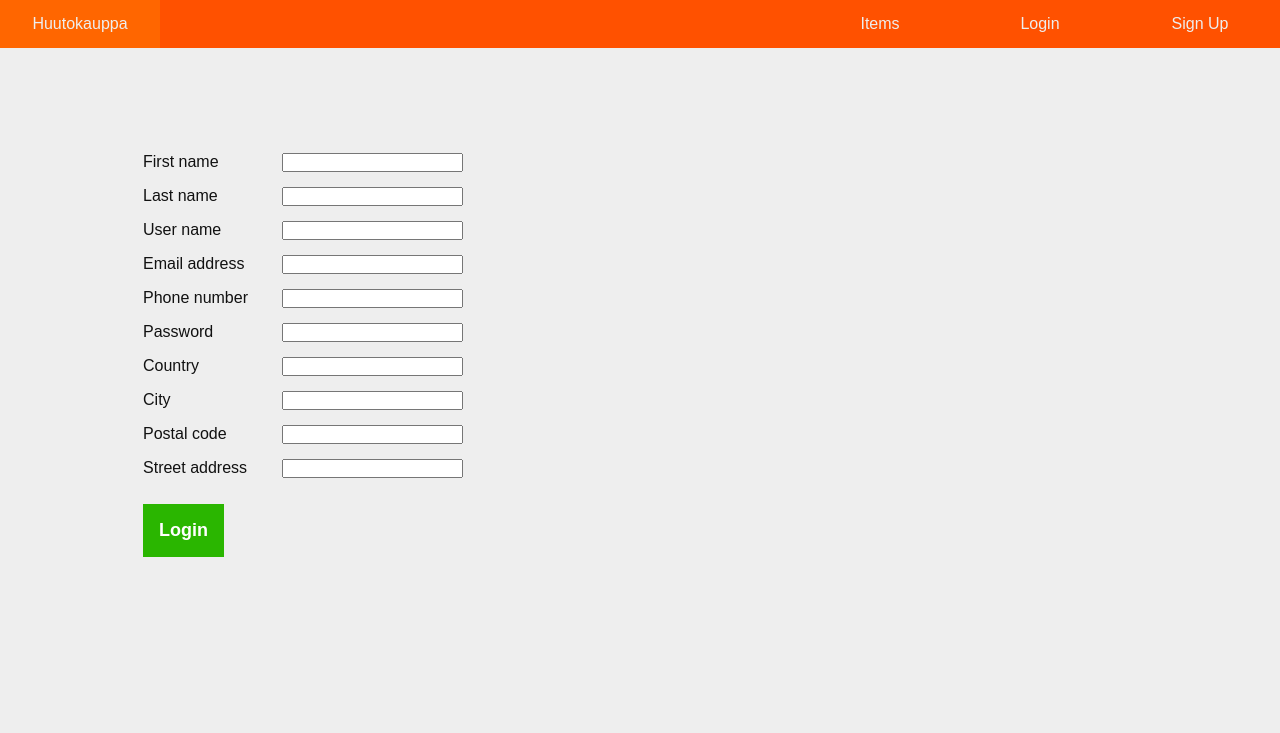
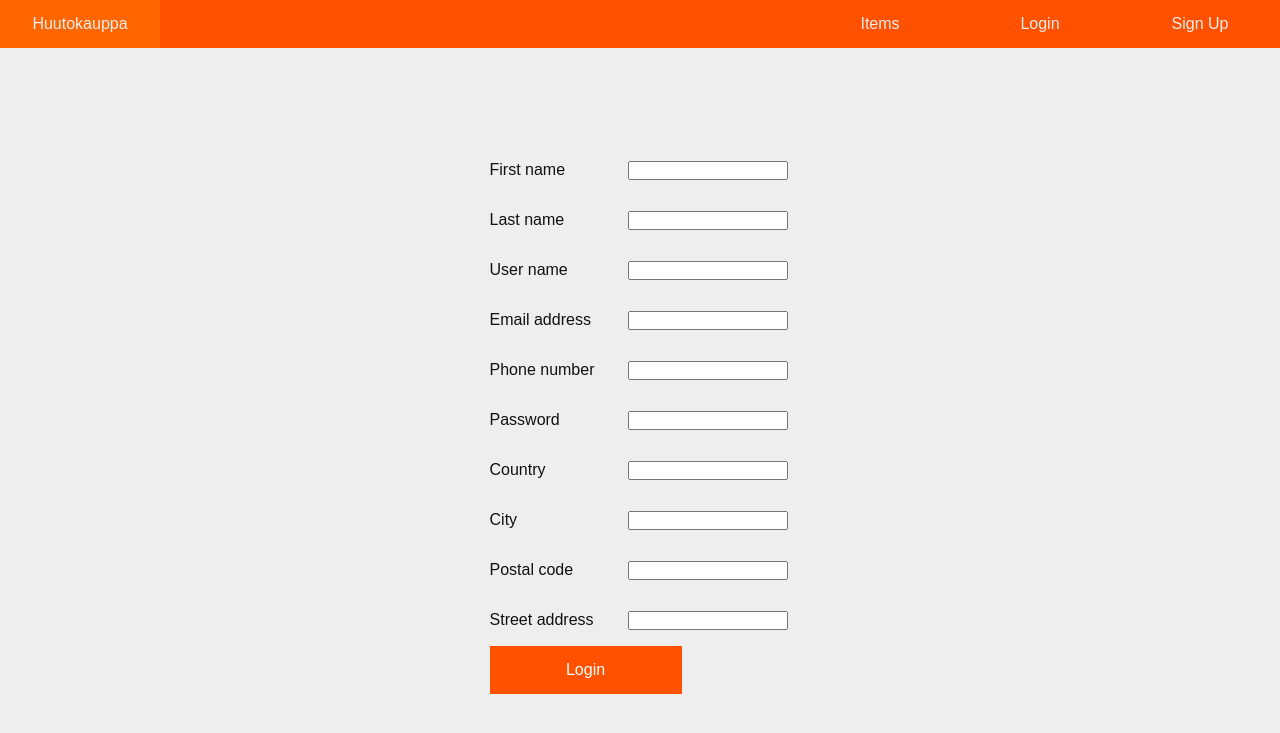
Before and after one commit to laurivaananen/Huutokauppa, a Flask app: page /auth/user/signup in a window 1280 px wide. Shown: the top 733 px of the page. Run offline with Flask 2, Linux system fonts and the light colour scheme.

Commit message:
New css now on all pages

```diff
--- a/application/static/theme.css
+++ b/application/static/theme.css
@@ -2,10 +2,6 @@
     box-sizing: border-box;
     margin: 0;
     padding: 0;
-}
-
-.form-error {
-    color: rgb(255, 30, 0);
 }
 
 /* Main grid container */
@@ -17,7 +13,7 @@ body {
     font-weight: normal;
     color: #111;
     display: grid;
-    grid-template-rows: 3em 1fr;
+    grid-template-rows: 3em auto 1fr;
     grid-template-columns: 1fr 1fr;
 }
 
@@ -73,134 +69,95 @@ nav a:hover {
 
 /* Item detail */
 
+.item-toolbar {
+    grid-row: 2 / 3;
+    grid-column: 1 / 2;
+    align-self: start;
+    padding: 6em 3em 0 6em;
+}
+
+.bid-new {
+    grid-row: 2 / 3;
+    grid-column: 2 / 3;
+    align-self: start;
+    padding: 6em 6em 0 3em;
+}
+
+.bid-new input {
+    height: 3em;
+}
+
 .item-detail {
-    grid-row: 2 / 3;
+    grid-row: 3 / 4;
     grid-column: 1 / 2;
     padding: 6em 3em 0 6em;
     align-self: start;
 }
 
 .bid-table-item {
-    grid-row: 2 / 3;
+    grid-row: 3 / 4;
     grid-column: 2 / 3;
     padding: 6em 6em 0 3em;
     align-self: start;
 }
 
 
+/* Item new */
+
+.item-new {
+    grid-row: 2 / -1;
+    grid-column: 1 / -1;
+    margin: 0 auto;
+    padding-top: 6em;
+    align-self: start;
+}
 
 
+/* Item edit */
+
+.item-edit {
+    grid-row: 2 / -1;
+    grid-column: 1 / -1;
+    margin: 0 auto;
+    padding-top: 6em;
+    align-self: start;
+}
 
 
+/* User new */
+
+.user-new {
+    grid-row: 2 / -1;
+    grid-column: 1 / -1;
+    margin: 0 auto;
+    padding-top: 6em;
+    align-self: start;
+}
 
 
-/* .item-detail-container {
-    display: grid;
-    grid-template-columns: auto auto;
-    grid-template-rows: 30% auto;
-    align-items: start;
-} */
+/* User login */
 
-.item-editor {
+.user-login {
+    grid-row: 2 / -1;
     grid-column: 1 / -1;
-    grid-row: 1 / 2;
-    padding-left: 2em;
-    margin: auto 0;
+    margin: 0 auto;
+    padding-top: 6em;
+    align-self: start;
 }
 
-.new-bid {
-    padding-top: 2em;
-    grid-column: 2 / -1;
-    grid-row: 1 / 2;
-    padding-left: 2em;
-}
 
-.new-bid .btn{
-    margin-top:1em;
-    background-color: rgb(42, 182, 0);
-}
+/* User Detail */
 
-.delete-item-form {
-    display: inline;
-}
-
-/* .item-detail-container ul {
-    list-style: none;
-    padding-left: 2em;
-}
-
-.item-detail-container h2 {
-    padding-bottom: 1em;
-}
-
-.item-detail-container .item-detail {
-    grid-column: 1 / 2;
-    grid-row: 2 / 3;
-}
-
-.item-detail-container .bid-list {
-    grid-column: 2 / 3;
-    grid-row: 2 / 3;
-} */
-
-.btn {
-    background-color: #222;
-    color: #fff;
-    text-decoration: none;
-    font-size: 20px;
-    font: bold 18px arial;
-    border: 0;
-    border: 0;
-    padding: 1rem 1rem;
-}
-
-.edit-item {
-    background-color: rgb(255, 136, 0);
-}
-
-.delete-item {
-    background-color: rgb(255, 30, 0);
+.user-detail {
+    grid-row: 2 / 4;
+    grid-column: 1 / -1;
+    padding: 6em 30% 0 30%;
+    align-self: start;
 }
 
 
 
 
-
-
-
-
-
-
-
-
-
-
-/* New Item form */
-
-.table-A {
-    padding-top: 6em;
-    margin: 0 auto;
-}
-
-.table-A ul, .table-A td {
-    padding-left: 2em;
-    list-style: none;
-}
-
-.table-A tr {
-    height: 2em;
-}
-
-.new-item-btn {
-    margin-top:1em;
-    background-color: rgb(42, 182, 0);
-}
-
-
-.green-btn {
-    margin-top:1em;
-    background-color: rgb(42, 182, 0);
-}
 
 /* Index */
 
@@ -253,3 +210,64 @@ DETAIL ELEMENTS
 .detail-table a:hover {
     color: rgb(255, 102, 0);
 }
+
+
+/* Detail form */
+
+.detail-form tr {
+    height: 3em;
+    padding: 0;
+    margin: 0;
+}
+
+.detail-form td:first-child {
+    padding-right: 2em;
+}
+
+.detail-form input {
+    width: 12em;
+}
+
+
+/* Button */
+
+.btn {
+    border: none;
+    background-color: rgb(255, 81, 0);
+    text-decoration: none;
+    font: normal 16px arial;
+    height: 3em;
+    width: 7em;
+    line-height: 3em;
+    display: block;
+    text-align: center;
+    color: #fff;
+}
+
+.btn-blue {
+    background-color: rgb(0, 153, 255);
+}
+
+.btn-blue:hover {
+    background-color: rgb(0, 179, 255);
+}
+
+.btn-red:hover {
+    background-color: rgb(255, 102, 0);
+}
+
+.btn-green {
+    background-color: rgb(0, 230, 85);
+}
+
+.btn-green:hover {
+    background-color: rgb(0, 255, 85);
+}
+
+/* Error form*/
+
+.form-error {
+    list-style: none;
+    padding-left: 1em;
+    color: rgb(255, 30, 0);
+}
--- a/application/templates/auth/loginform.html
+++ b/application/templates/auth/loginform.html
@@ -2,7 +2,7 @@
 
 {% block body %}
 {{ error }}
-<form class="table-A" method="POST" action="{{ url_for('auth_login')}}">
+<form class="user-login detail-form" method="POST" action="{{ url_for('auth_login')}}">
     <table>
         <tr>
             <td>
--- a/application/templates/auth/usersignupform.html
+++ b/application/templates/auth/usersignupform.html
@@ -2,7 +2,7 @@
 
 {% block body %}
 {{ error }}
-<form class="table-A" method="POST" action="{{ url_for('auth_usersignup')}}">
+<form class="user-new detail-form" method="POST" action="{{ url_for('auth_usersignup')}}">
     <table>
         <tr>
             <td>
--- a/application/templates/items/edit.html
+++ b/application/templates/items/edit.html
@@ -5,7 +5,7 @@
 {% if current_user.id == item.AccountInformation.id %}
 
 
-<form class="table-A" method="POST" action="{{ url_for('item_update', item_id=item.id) }}">
+<form class="item-edit detail-form" method="POST" action="{{ url_for('item_update', item_id=item.id) }}">
     <table>
         <tr>
             <td>
```
Also changed, not shown: application/templates/items/detail.html (+46 -97 lines), application/templates/items/new.html (+6 -3 lines).
